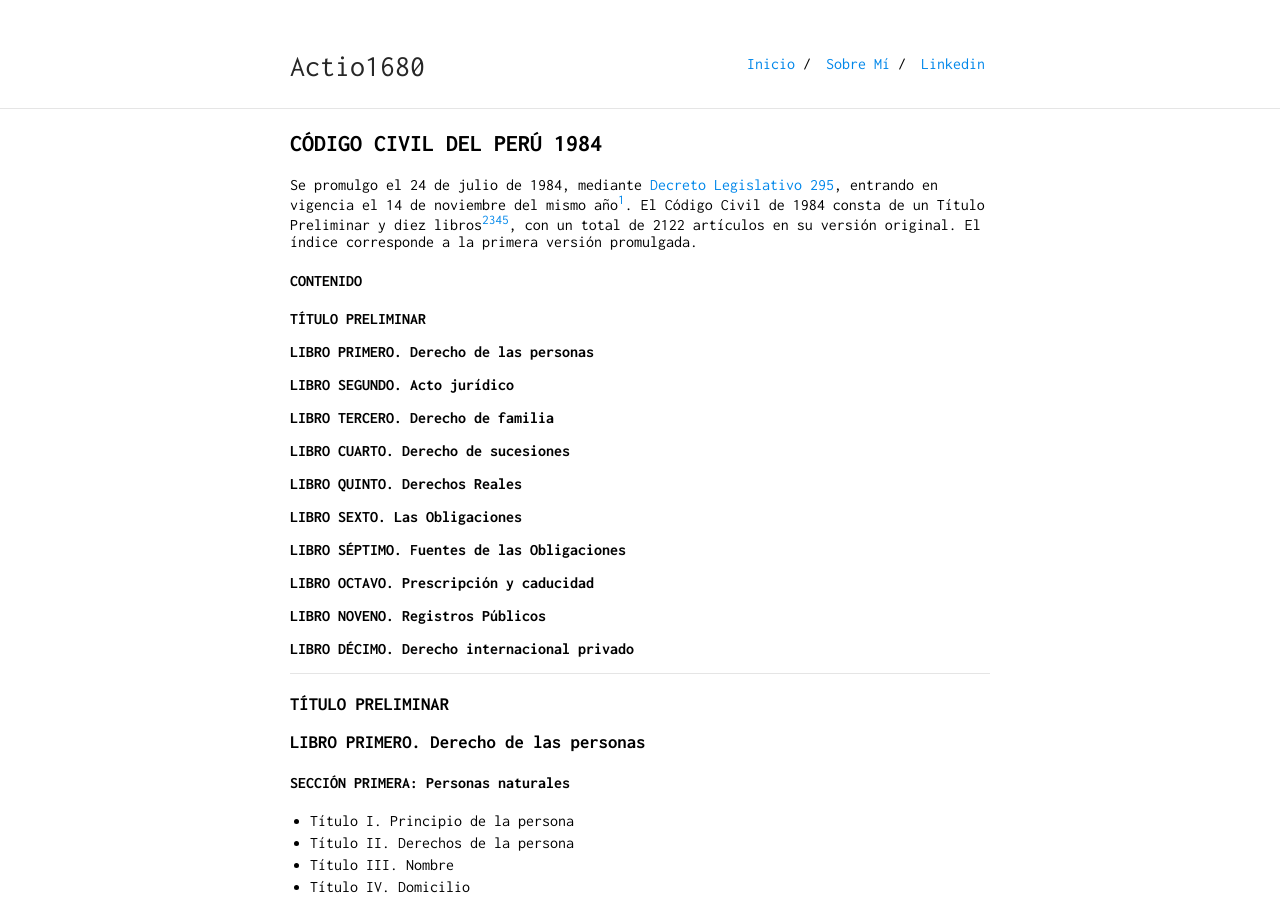
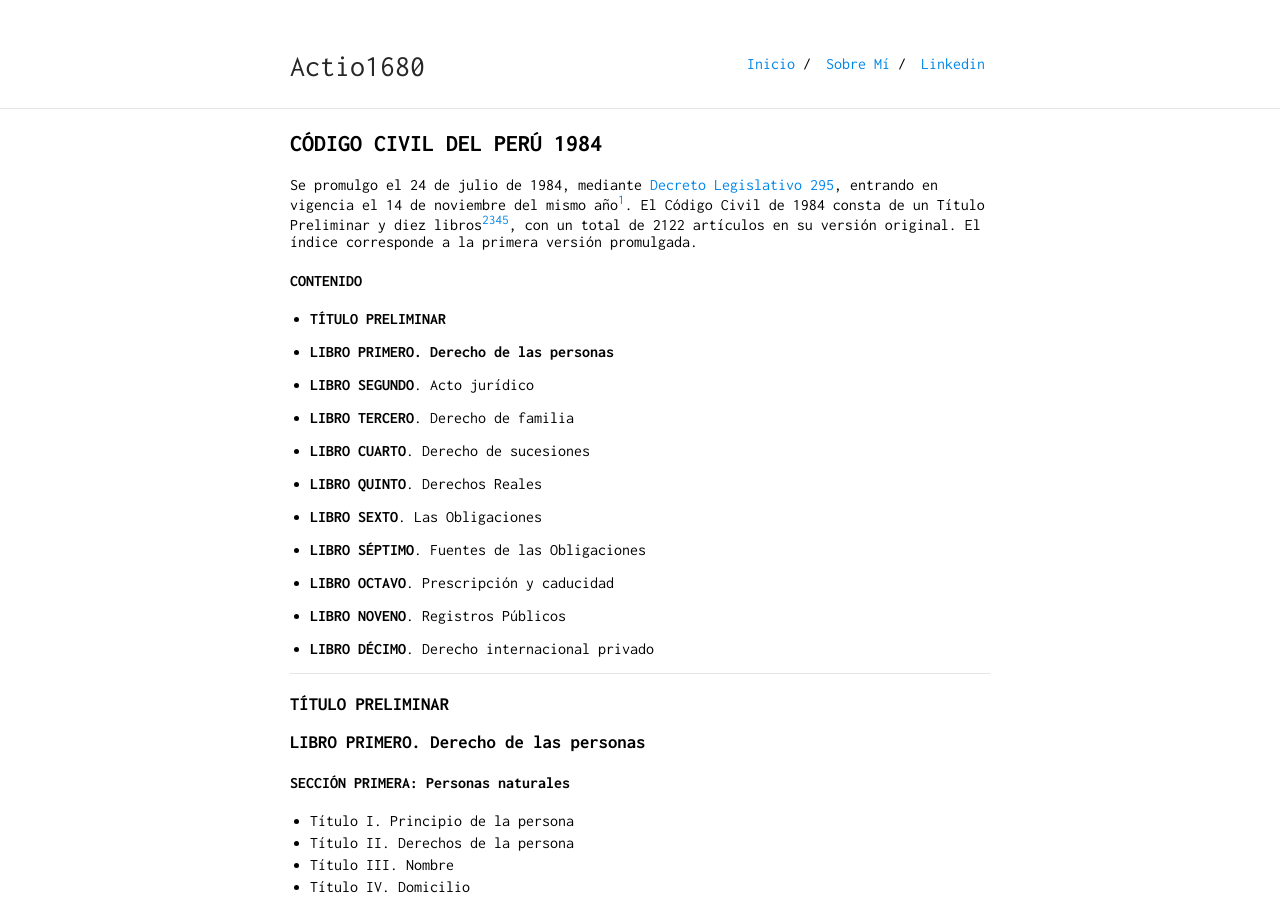
Before and after one commit to actio1680/actio1680.github.io, a Jekyll site: the page built from paginas/cc1984.md, in a window 1280 px wide and 900 px high. Built offline with Jekyll 4.4.1, drawn with Linux system fonts in a browser that asks for light colours; our own code applies the rules of GitHub Pages for plain Markdown files.

Commit message:
Update cc1984.md

```diff
--- a/paginas/cc1984.md
+++ b/paginas/cc1984.md
@@ -7,27 +7,27 @@ Se promulgo el 24 de julio de 1984, mediante [Decreto Legislativo 295](https://g
 
 #### CONTENIDO
 
-**TÍTULO PRELIMINAR**
+- **TÍTULO PRELIMINAR**
 
-**LIBRO PRIMERO. Derecho de las personas**
+- **LIBRO PRIMERO. Derecho de las personas**
 
-**LIBRO SEGUNDO. Acto jurídico**
+- **LIBRO SEGUNDO**. Acto jurídico
 
-**LIBRO TERCERO. Derecho de familia**
+- **LIBRO TERCERO**. Derecho de familia
 
-**LIBRO CUARTO. Derecho de sucesiones**
+- **LIBRO CUARTO**. Derecho de sucesiones
 
-**LIBRO QUINTO. Derechos Reales**
+- **LIBRO QUINTO**. Derechos Reales
 
-**LIBRO SEXTO. Las Obligaciones**
+- **LIBRO SEXTO**. Las Obligaciones
 
-**LIBRO SÉPTIMO. Fuentes de las Obligaciones**
+- **LIBRO SÉPTIMO**. Fuentes de las Obligaciones
 
-**LIBRO OCTAVO. Prescripción y caducidad**
+- **LIBRO OCTAVO**. Prescripción y caducidad
 
-**LIBRO NOVENO. Registros Públicos**
+- **LIBRO NOVENO**. Registros Públicos
 
-**LIBRO DÉCIMO. Derecho internacional privado**
+- **LIBRO DÉCIMO**. Derecho internacional privado
 
 ---
 
```
